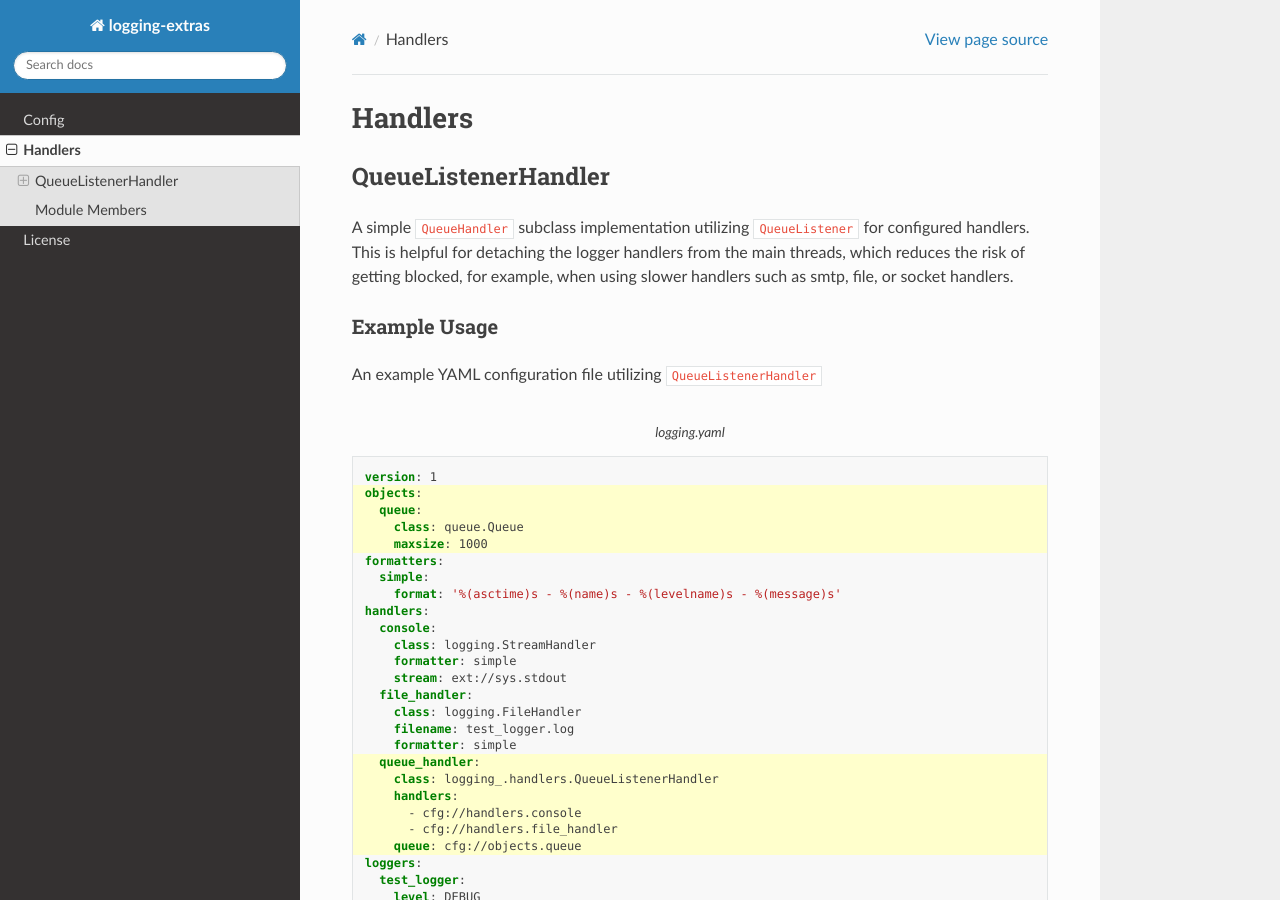
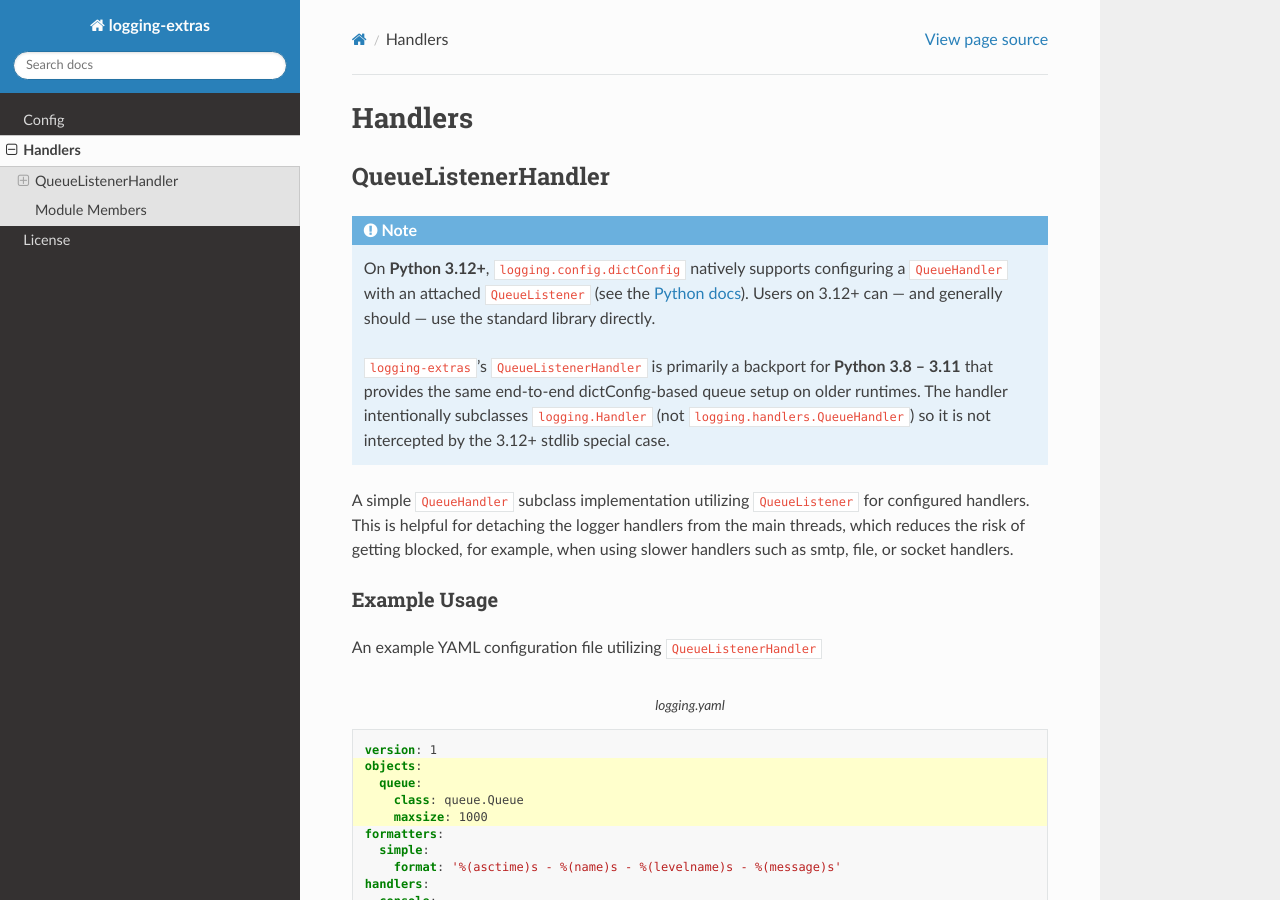
Before and after one commit to zobayer1/logging-extras, a Sphinx documentation site: the page built from docs/logging_.handlers.rst, in a window 1280 px wide and 900 px high. Built offline with Sphinx 7.4.7 and the Read the Docs theme 3.1.0, drawn with Linux system fonts in a browser that asks for light colours; pages that are not in the unit, such as notebooks, are missing from menus.

Commit message:
docs: position QueueListenerHandler as a pre-3.12 backport
On Python 3.12+ the standard library supports configuring a QueueHandler
with an attached QueueListener via dictConfig natively. Add a Note to
both the sphinx docs and the README so users on 3.12+ reach for the
stdlib first, and frame this handler as primarily a backport for
Python 3.8-3.11.

Refs #29

```diff
--- a/docs/logging_.handlers.rst
+++ b/docs/logging_.handlers.rst
@@ -3,6 +3,19 @@ Handlers
 
 QueueListenerHandler
 ++++++++++++++++++++
+
+.. note::
+
+   On **Python 3.12+**, ``logging.config.dictConfig`` natively supports configuring a
+   ``QueueHandler`` with an attached ``QueueListener`` (see the `Python docs
+   <https://docs.python.org/3/library/logging.config.html#configuring-queuehandler-and-queuelistener>`__).
+   Users on 3.12+ can — and generally should — use the standard library directly.
+
+   ``logging-extras``'s ``QueueListenerHandler`` is primarily a backport for
+   **Python 3.8 – 3.11** that provides the same end-to-end dictConfig-based queue
+   setup on older runtimes. The handler intentionally subclasses ``logging.Handler``
+   (not ``logging.handlers.QueueHandler``) so it is not intercepted by the
+   3.12+ stdlib special case.
 
 A simple ``QueueHandler`` subclass implementation utilizing ``QueueListener`` for configured handlers. This is helpful for detaching the logger handlers from the main threads, which reduces the risk of getting blocked, for example, when using slower handlers such as smtp, file, or socket handlers.
 
```
